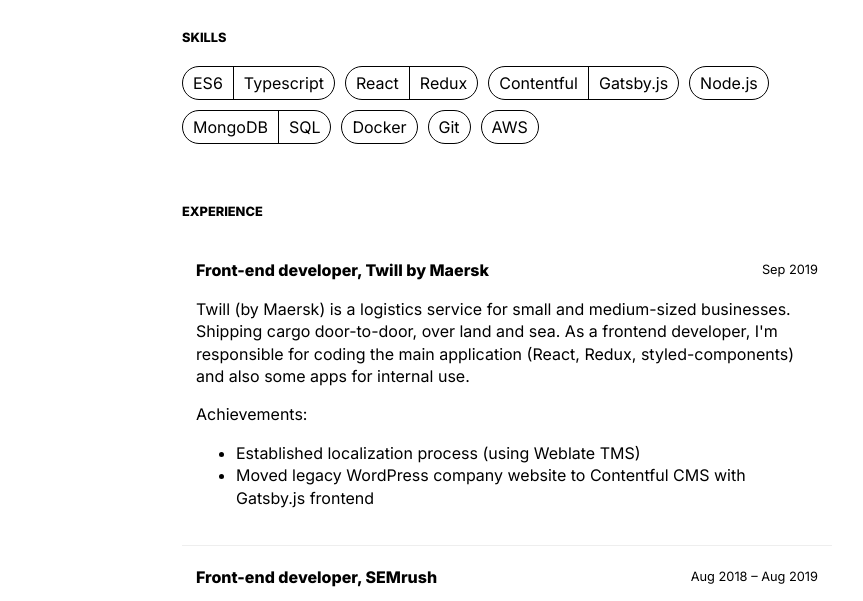
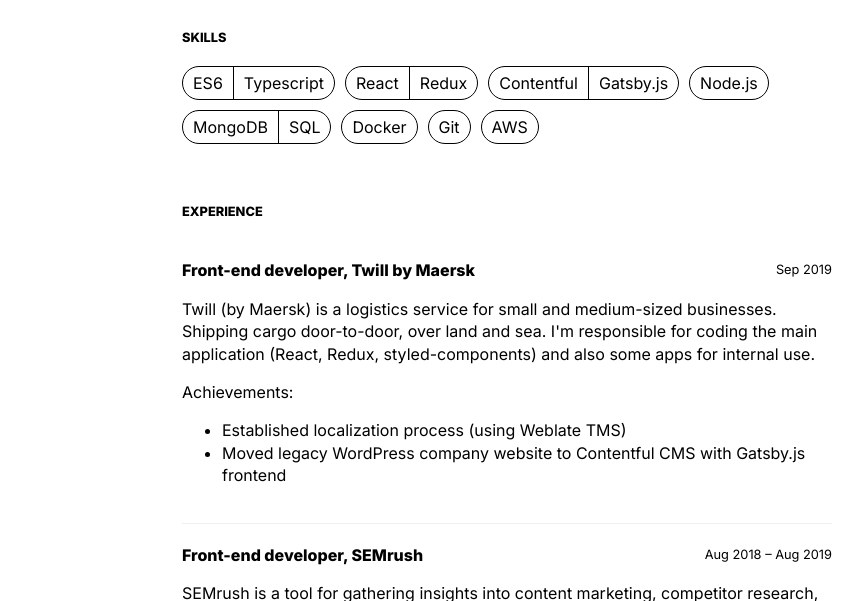
Before and after one commit to ian-te/iante.xyz, a Gatsby site: page /cv in a window 1280 px wide. Shown: the part 178-779 px from the top of the page, without its empty margins (208-1071 px from the left). Built offline with nearby package versions, Linux system fonts and the light colour scheme; Gatsby itself is replaced by a stand-in of ours.

Commit message:
fixed PDF + styling

```diff
--- a/src/components/cv/Basics/index.js
+++ b/src/components/cv/Basics/index.js
@@ -9,6 +9,11 @@ const Wrapper = styled.div`
     display: flex;
     justify-content: space-between;
     margin-top: 20px;
+  }
+  @media print {
+    .noprint {
+      display: none;
+    }
   }
 `;
 
@@ -38,7 +43,9 @@ export const Basics = ({
           <div>
             <a href={`mailto:${email}`}>{email}</a>
           </div>
-          <a href="/ian_te_CV.pdf">Download CV in pdf</a>
+          <a href="/ian_te_CV.pdf" className="noprint">
+            Download CV in pdf
+          </a>
         </div>
         <div>
           <div>
--- a/src/components/cv/Experience/index.js
+++ b/src/components/cv/Experience/index.js
@@ -19,7 +19,7 @@ export const Experience = ({ employers, label }) => {
 const Wrapper = styled.details`
   position: relative;
   page-break-inside: avoid;
-  padding: 20px 14px;
+  padding: 20px 0;
   time {
     font-size: 80%;
   }
--- a/src/components/cv/Section/index.js
+++ b/src/components/cv/Section/index.js
@@ -24,7 +24,7 @@ const Wrapper = styled.section`
     margin-top: 0;
     padding-top: 0;
   }
-  @media (min-width: 600px) {
+  @media (min-width: 480px) {
     grid-template-columns: 1fr 5fr;
   }
 `;
--- a/src/data/resume.yml
+++ b/src/data/resume.yml
@@ -37,7 +37,7 @@ employers:
   - name: Twill by Maersk
     description:
       Twill (by Maersk) is a logistics service for small and medium-sized businesses. Shipping cargo door-to-door, over land and sea.
-      As a frontend developer, I'm responsible for coding the main application (React, Redux, styled-components) and also some apps for internal use.
+      I'm responsible for coding the main application (React, Redux, styled-components) and also some apps for internal use.
 
     website: https://www.twill.net
     position: Front-end developer
@@ -63,7 +63,7 @@ employers:
       - Actively participated in team hiring
 
   - name: Wrike
-    description: Wrike is a project management software, with headquarters in San Jose, CA.
+    description: Wrike is a project management software, with headquarters in San Jose, CA. I worked as a developer for Marketing Operations team.
     website: https://www.wrike.com
     logo: ../images/logo-wrike.png
     position: Front-end developer
@@ -77,6 +77,7 @@ employers:
       - wrike.com website development.
 
   - name: Veeam Software
+    description: Veeam is a backup and data management platform for Cloud, Virtual and Physical machines. I worked as a web developer for EMEA marketing team.
     website: https://www.veeam.com
     logo: ../images/logo-veeam.png
     position: Web developer
```
Also changed, not shown: 1 other file.
